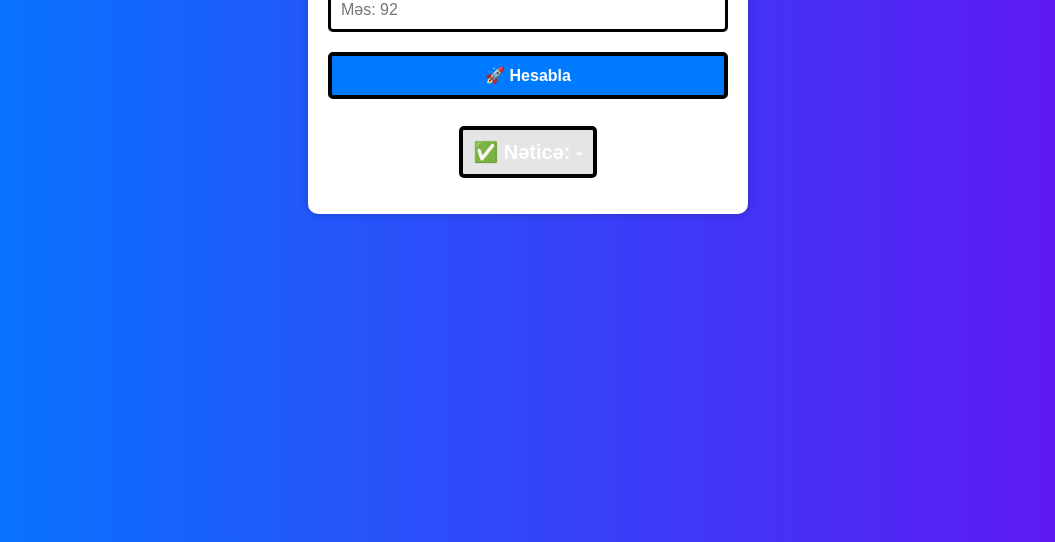
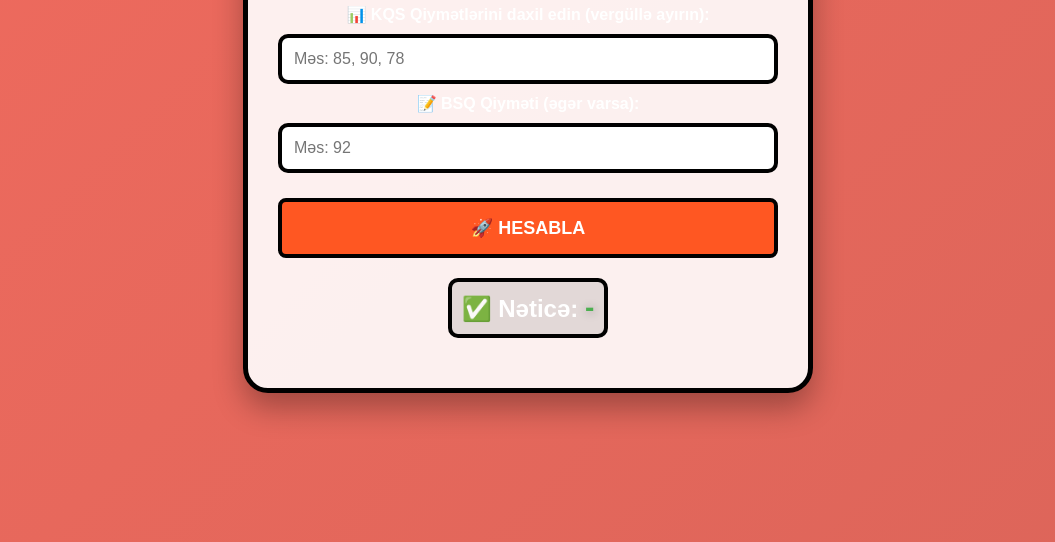
Before and after one commit to ramin711711/ramin711711.github.io, a plain HTML site: page index.html in a window 1280 px wide. Shown: the part 258-800 px from the top of the page, without its empty margins (112-1167 px from the left). Drawn offline with Linux system fonts and the light colour scheme.

Commit message:
Updated design and UI improvements

```diff
--- a/style.css
+++ b/style.css
@@ -1,82 +1,121 @@
 /* General Styles */
 body {
-    font-family: Arial, sans-serif;
+    font-family: 'Arial', sans-serif;
     text-align: center;
     margin: 0;
     padding: 0;
-    background: linear-gradient(to right, #007bff, #6610f2); /* Kept as it was */
+    background: linear-gradient(135deg, #FF6F61, #D96459); /* Vibrant gradient background */
+    background-size: 200% 200%;
+    animation: gradientMove 10s ease infinite;
     color: white;
+    height: 100vh;
+    display: flex;
+    justify-content: center;
+    align-items: center;
+}
+
+/* Smooth Gradient Animation */
+@keyframes gradientMove {
+    0% { background-position: 0% 50%; }
+    50% { background-position: 100% 50%; }
+    100% { background-position: 0% 50%; }
 }
 
 /* Main Container */
 .container {
-    max-width: 400px;
-    background: white;
-    padding: 20px;
-    border-radius: 10px;
-    box-shadow: 0px 0px 10px rgba(0, 0, 0, 0.2);
-    margin: 50px auto;
-    color: black;
-    animation: fadeIn 1s ease-in-out;
+    width: 80%;
+    max-width: 500px;
+    padding: 30px;
+    background: rgba(255, 255, 255, 0.9); /* Whitish background with slight transparency */
+    border: 5px solid black; /* Bold black border around the container */
+    border-radius: 25px;
+    box-shadow: 0px 15px 30px rgba(0, 0, 0, 0.3);
+    animation: fadeIn 1.5s ease-out;
 }
 
-/* Input & Button Styling */
-input, button {
-    width: 100%;
-    padding: 10px;
-    margin: 10px 0;
-    border: 3px solid black;  /* Bold black border */
-    border-radius: 5px;
-    font-size: 16px;
-    box-sizing: border-box; /* Ensures text fits inside the input field */
+/* Fade-in Animation */
+@keyframes fadeIn {
+    from { opacity: 0; transform: translateY(-20px); }
+    to { opacity: 1; transform: translateY(0); }
 }
 
-/* Button Styles */
-button {
-    background: #007bff;
-    color: white;
-    border: 4px solid black; /* Thick black border */
-    font-weight: bold; /* Bold text */
-    cursor: pointer;
-    transition: 0.3s;
+/* Title Styling */
+h1 {
+    font-size: 32px;
+    font-weight: bold;
+    margin-bottom: 20px;
+    color: #FF5722;
+    text-shadow: 1px 1px 5px rgba(0, 0, 0, 0.3);
 }
 
-button:hover {
-    background: #0056b3;
-    border-color: black; /* Keeps the black border on hover */
+/* Input Fields */
+.input-field {
+    width: 100%;
+    padding: 12px;
+    margin: 10px 0;
+    border: 4px solid black; /* Bold black border around inputs */
+    border-radius: 10px;
+    font-size: 16px;
+    outline: none;
+    transition: all 0.3s ease-in-out;
+    box-sizing: border-box; /* Ensures padding does not make the element overflow */
 }
 
-/* Result Section */
-h2 {
-    font-size: 20px;
-    color: white;
-    display: inline-block;
-    padding: 10px;
-    border: 4px solid black; /* Thick black border around "Nəticə" */
-    border-radius: 5px;
-    background: rgba(0, 0, 0, 0.1); /* Light background to make it stand out */
+/* Ensure inputs fit inside the container */
+.input-field:focus {
+    border-color: #D96459;
+    box-shadow: 0 0 10px rgba(0, 0, 0, 0.2);
 }
 
-/* Label Styles */
-label {
+/* Button Styling */
+.calculate-btn {
+    width: 100%;
+    padding: 15px;
+    margin-top: 15px;
+    background-color: #FF5722;
+    color: white;
     font-weight: bold;
+    font-size: 18px;
+    border-radius: 8px;
+    border: 4px solid black; /* Bold black border for button */
+    cursor: pointer;
+    text-transform: uppercase;
+    transition: all 0.3s ease;
 }
 
-/* Header Styles */
-h1 {
-    font-size: 24px;
-    margin-bottom: 20px;
+.calculate-btn:hover {
+    background-color: #e64a19;
+    transform: scale(1.05);
 }
 
-/* Animation */
-@keyframes fadeIn {
-    from { opacity: 0; transform: translateY(-10px); }
-    to { opacity: 1; transform: translateY(0); }
+/* Result Styling */
+h2 {
+    margin-top: 20px;
+    font-size: 24px;
+    font-weight: bold;
+    padding: 10px;
+    border: 4px solid black; /* Bold black border around "Nəticə" */
+    display: inline-block;
+    background: rgba(0, 0, 0, 0.1);
+    border-radius: 10px;
+}
+
+#result {
+    color: #4caf50;
+    font-size: 28px;
+    text-shadow: 1px 1px 10px rgba(0, 0, 0, 0.4);
 }
 
 /* Mobile-Friendly */
 @media (max-width: 500px) {
     .container {
         width: 90%;
+        padding: 20px;
+    }
+    h1 {
+        font-size: 26px;
+    }
+    h2 {
+        font-size: 22px;
     }
 }
```
